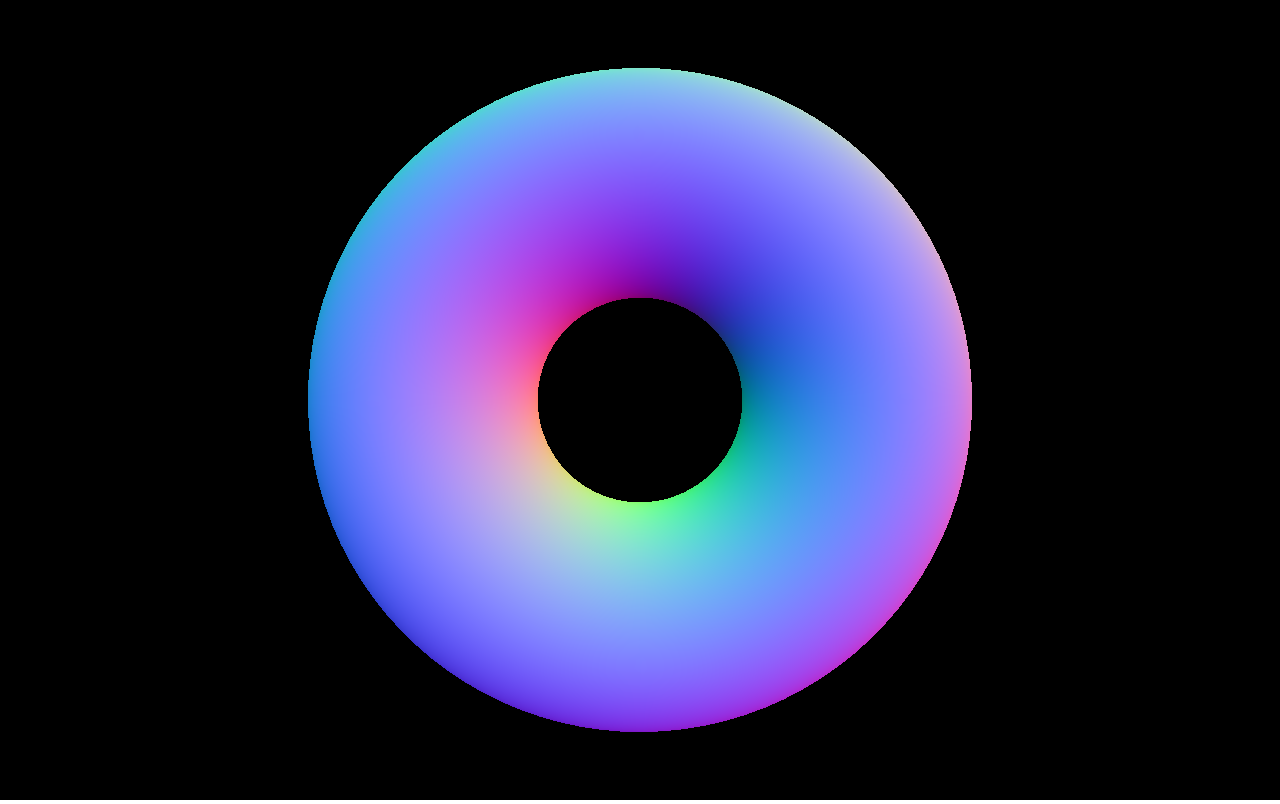
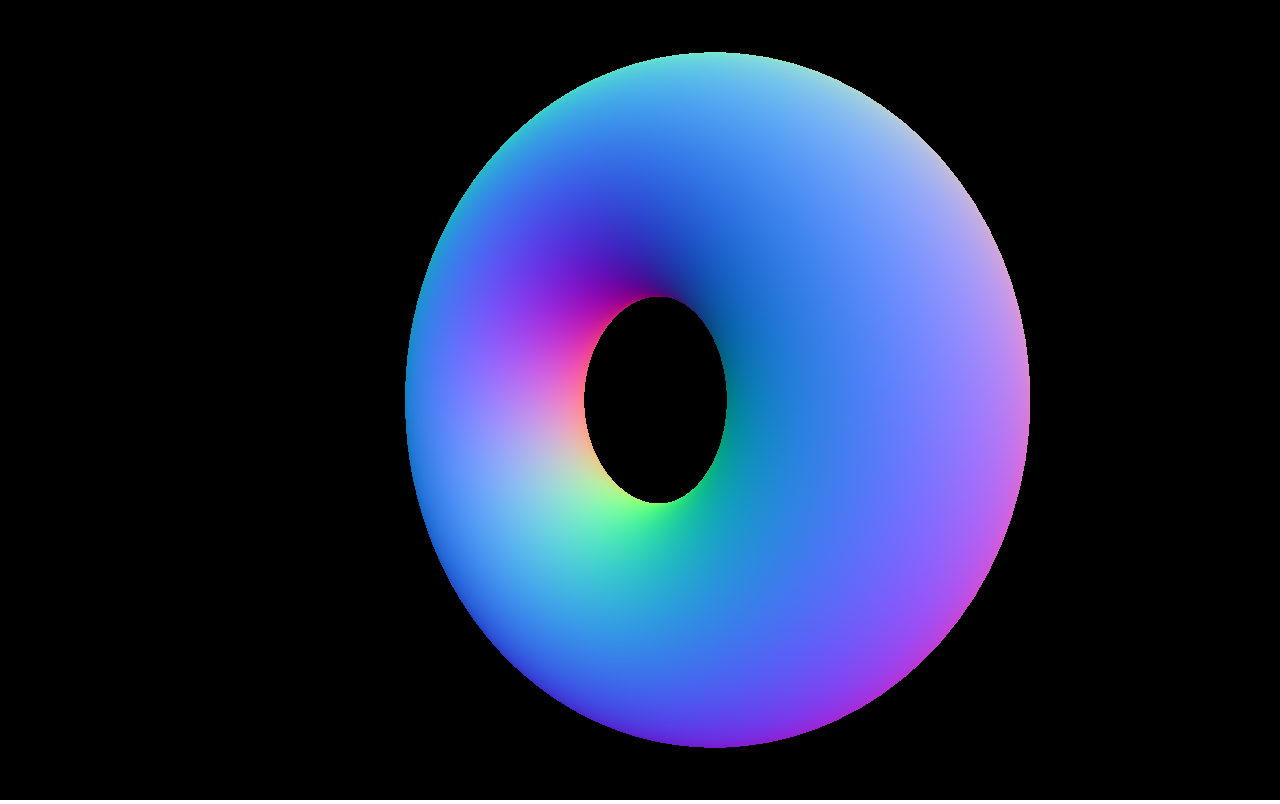
Before and after one commit to RSStiltskin/RSStiltskin.github.io, a plain HTML site: page rv/Ejercicio_2_19022016.html in a window 1280 px wide. Drawn offline with Linux system fonts and the light colour scheme; animation ran at ten frames a second.

Commit message:
Update Ejercicio_2_19022016.html

```diff
--- a/rv/Ejercicio_2_19022016.html
+++ b/rv/Ejercicio_2_19022016.html
@@ -38,8 +38,8 @@
     function render(){
       requestAnimationFrame( render );
       //sphere.rotation.x += 0.05;
-      //sphere.rotation.y += 0.05;
-      sphere.rotation.z += 0.1;
+      sphere.rotation.y += 0.05;
+      //sphere.rotation.z += 0.1;
       renderer.render( escena, camara );
     }
     render();
```
